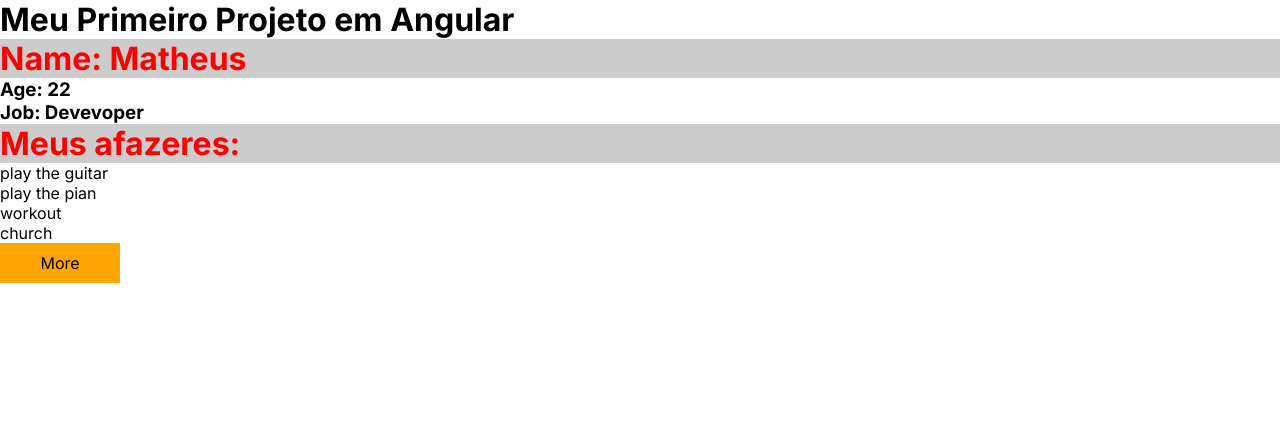
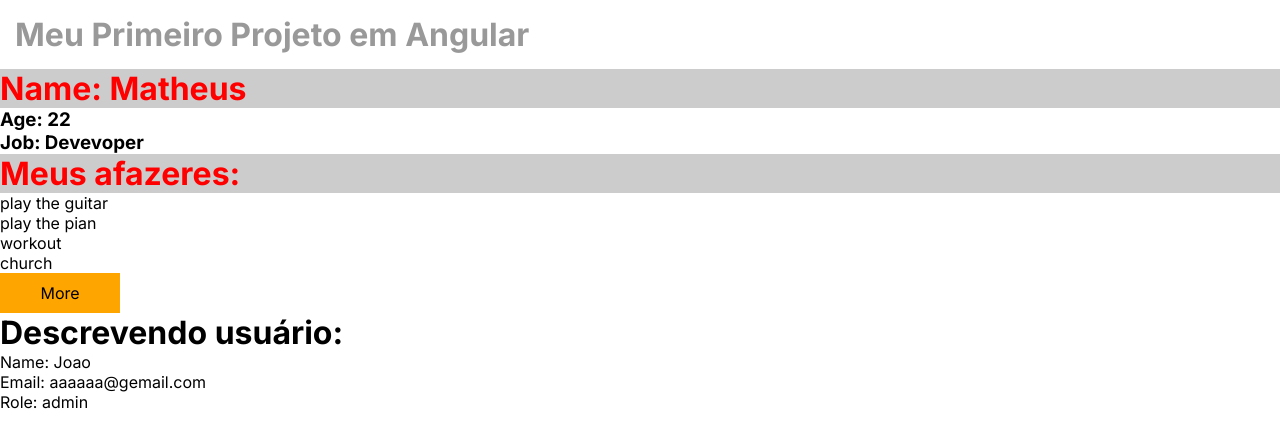
Before and after one commit to matthew13dev/Curso-Angular, an Angular app: page / in a window 1280 px wide. Shown: the top 448 px of the page. Built offline with nearby package versions, Linux system fonts and the light colour scheme.

Commit message:
add: lesson 7 - compartilhamento de dados

```diff
--- a/src/app/app.component.css
+++ b/src/app/app.component.css
@@ -0,0 +1,4 @@
+h1 {
+  color: #999;
+  padding: 15px;
+}
--- a/src/app/app.component.html
+++ b/src/app/app.component.html
@@ -1,2 +1,3 @@
 <h1>Meu Primeiro Projeto em Angular</h1>
 <app-first-component></app-first-component>
+<app-parent-data [name] = "userName" [userData] = "userData"></app-parent-data>
--- a/src/app/app.component.ts
+++ b/src/app/app.component.ts
@@ -6,5 +6,13 @@ import { Component } from '@angular/core';
   styleUrls: ['./app.component.css']
 })
 export class AppComponent {
-  title = 'meu-primeiro-projeto-angular';
+
+  title: string = 'meu-primeiro-projeto-angular';
+  userName: string="Joao";
+  userData = {
+    email: "aaaaaa@gemail.com",
+    role: "admin"
+  };
+
+
 }
--- a/src/app/app.module.ts
+++ b/src/app/app.module.ts
@@ -4,11 +4,13 @@ import { BrowserModule } from '@angular/platform-browser';
 import { AppRoutingModule } from './app-routing.module';
 import { AppComponent } from './app.component';
 import { FirstComponentComponent } from './components/first-component/first-component.component';
+import { ParentDataComponent } from './components/parent-data/parent-data.component';
 
 @NgModule({
   declarations: [
     AppComponent,
-    FirstComponentComponent
+    FirstComponentComponent,
+    ParentDataComponent
   ],
   imports: [
     BrowserModule,
--- /dev/null
+++ b/src/app/components/parent-data/parent-data.component.html
@@ -0,0 +1,4 @@
+<h1>Descrevendo usuário:</h1>
+<p>Name: {{name}}</p>
+<p>Email: {{userData.email}}</p>
+<p>Role: {{userData.role}}</p>
--- /dev/null
+++ b/src/app/components/parent-data/parent-data.component.ts
@@ -0,0 +1,18 @@
+import { Component, OnInit, Input } from '@angular/core';
+
+@Component({
+  selector: 'app-parent-data',
+  templateUrl: './parent-data.component.html',
+  styleUrls: ['./parent-data.component.css']
+})
+export class ParentDataComponent implements OnInit {
+
+  @Input() name!: string;
+  @Input() userData!: {email:string, role: string};
+
+  constructor() { }
+
+  ngOnInit(): void {
+  }
+
+}
```
Also changed, not shown: src/app/components/parent-data/parent-data.component.css (added), 1 other file (tests, documents, lock files or other folders).
